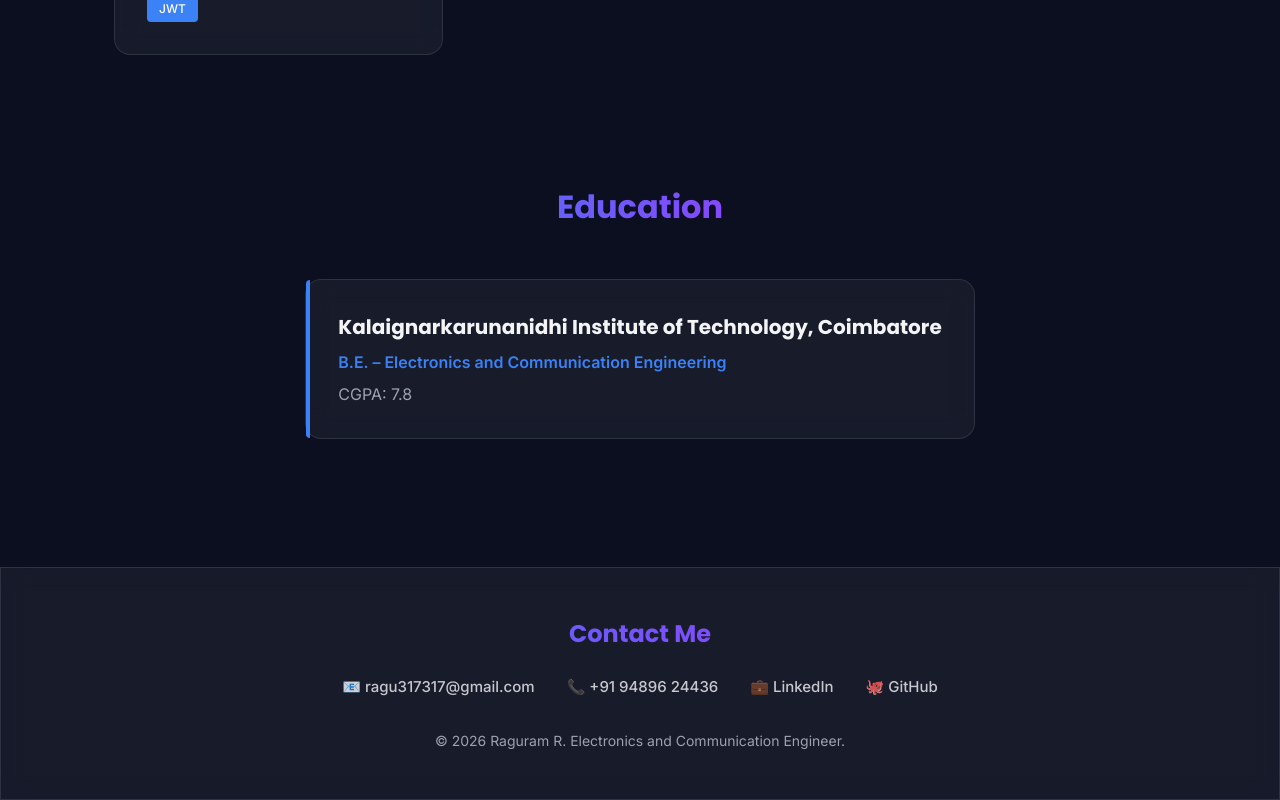
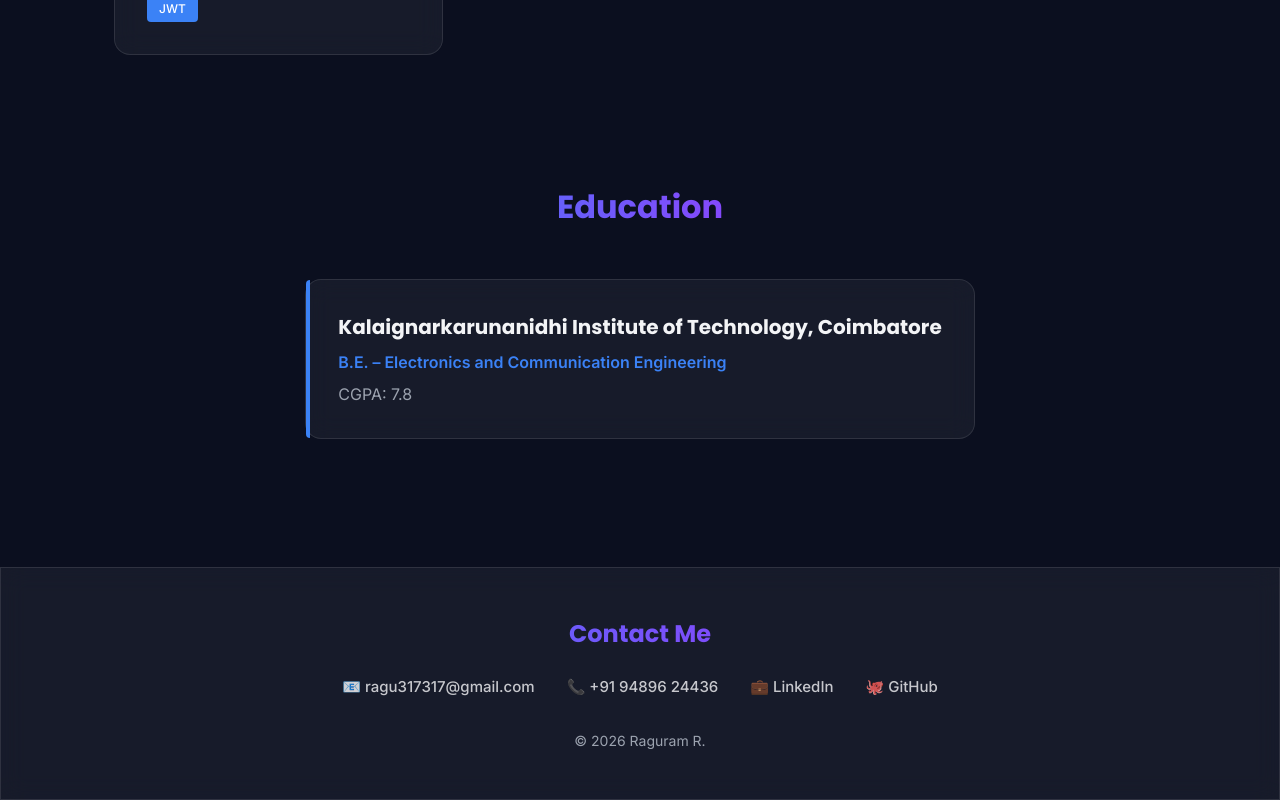
Before and after one commit to Ragu3175/Raguram-Portfolio, a React (Vite) app: page / in a window 1280 px wide. Shown: the part 3061-3861 px from the top of the page. Built offline with nearby package versions, Linux system fonts and the light colour scheme.

Commit message:
footer fixing

```diff
--- a/src/components/Footer.jsx
+++ b/src/components/Footer.jsx
@@ -30,7 +30,7 @@ export const Footer = () => {
                 </div>
 
                 <p style={{ color: "var(--text-secondary)", fontSize: "0.875rem" }}>
-                    &copy; {new Date().getFullYear()} Raguram R. Electronics and Communication Engineer.
+                    &copy; {new Date().getFullYear()} Raguram R.
                 </p>
             </div>
         </footer>
```
